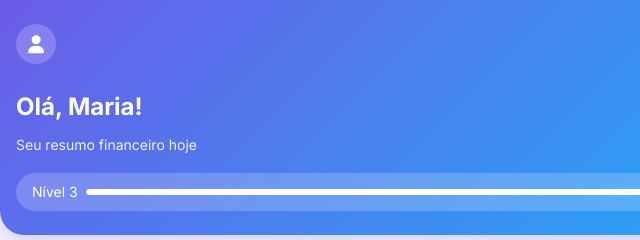
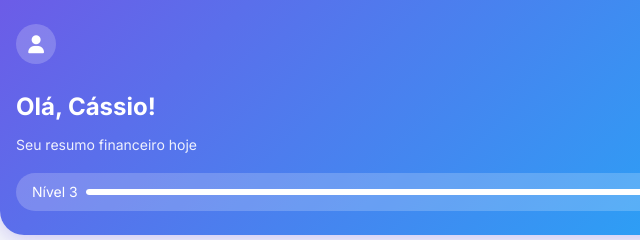
Before and after one commit to CassioNunes77/financas, a plain HTML site: page index.html in a window 1280 px wide. Shown: the top 240 px of the page, 0-640 px from the left. Drawn offline with Linux system fonts and the light colour scheme.

Commit message:
index.html

```diff
--- a/index.html
+++ b/index.html
@@ -564,7 +564,7 @@
                 </div>
             </div>
             <div class="welcome-message">
-                <h1>Olá, Maria!</h1>
+                <h1>Olá, Cássio!</h1>
                 <p>Seu resumo financeiro hoje</p>
             </div>
             <div class="level-indicator">
```
